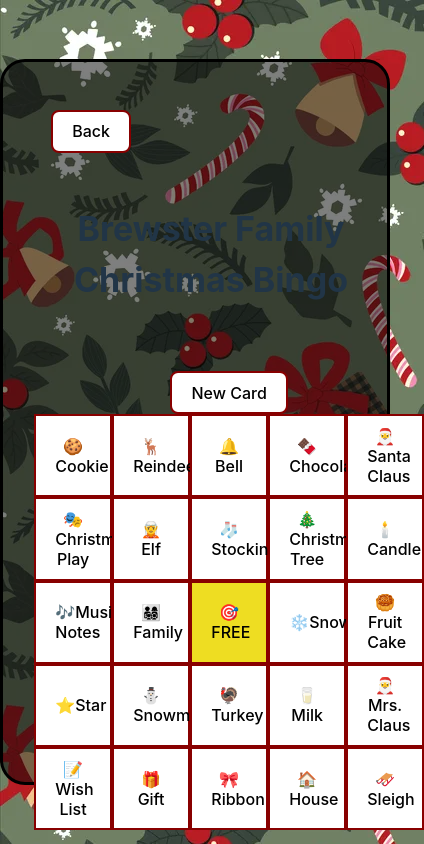
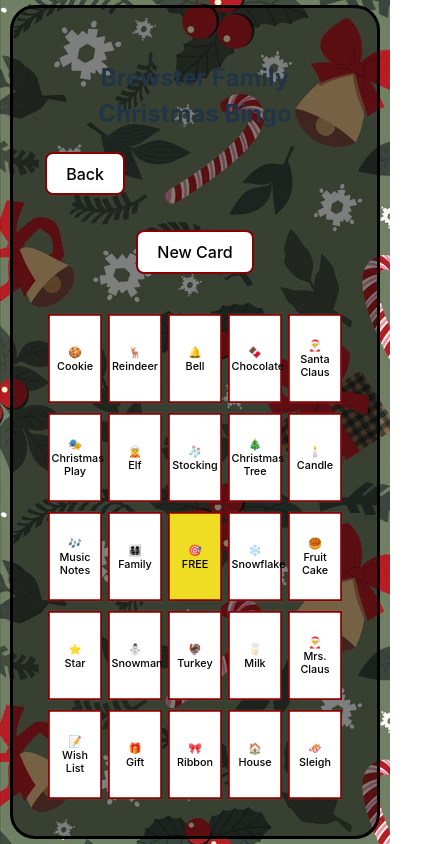
Before and after one commit to Keaton-Brewster/BrewsterChristmasBingo, a Preact app: page / in a window 390 px wide. Both pictures are taken after a click on the button "Bingo Card". Shown: the whole page, 424 px wide, since content can reach past the window. Built offline with nearby package versions, Linux system fonts and the light colour scheme.

Commit message:
made mobile look not like trash

```diff
--- a/src/app.css
+++ b/src/app.css
@@ -48,3 +48,23 @@ button:focus {
   border: #0b0 solid 2px !important;
   background-color: #060;
 }
+
+.card-tile {
+  font-size: 12px;
+  padding: 25px 2px;
+  min-width: 50px;
+}
+
+#new-card-button {
+  margin: 35px;
+}
+
+@media screen and (max-width: 475px) {
+  .card-tile {
+    transform: scale(0.9);
+  }
+
+  #app {
+    width: 300px !important;
+  }
+}
--- a/src/app.tsx
+++ b/src/app.tsx
@@ -13,72 +13,85 @@ export function App() {
 
   const cardStyle: CSSProperties = {
     display: cardVisible ? "block" : "none",
-    gridColumn: "span 5"  // Make card span all columns
+    width: '100%'
   }
 
   const cageStyle: CSSProperties = {
     display: cageVisible ? "block" : "none",
-    gridColumn: "span 5"  // Make generator span all columns
+    width: '100%'
   }
 
   const backButtonStyle: CSSProperties = {
-    display: backVisible ? "block" : "none",
-    gridColumn: "1",  // Place back button in first column
-    gridRow: "1"      // Place in first row
+    display: backVisible ? "block" : "none"
   }
 
   const optionButtonsStyle: CSSProperties = {
-    display: optionButtonsVisible ? "flex" : "none",
-    margin: "1em",
-    padding: "1em",
-    justifyContent: "center",
-    gridColumn: "span 2"  // Each button spans 2 columns
+    display: optionButtonsVisible ? "block" : "none",
+    width: '100%'
   }
 
-  const containerStyle: CSSProperties = {
-    display: "grid",
-    gridTemplateColumns: "repeat(5, 1fr)",  // 5 equal columns
-    gap: "1rem",                            // Space between grid items
-    width: "100%",
-    maxWidth: "1200px",
-    margin: "0 auto",
-    padding: "1rem"
-  }
-
-  const headerStyle: CSSProperties = {
-    gridColumn: "span 5",  // Make header span all columns
-    textAlign: "center",
-    margin: "1em 0",
-    fontSize: "34px"
-  }
-
-  return (
-    <div style={containerStyle}>
-      <h2 style={headerStyle}>Brewster Family Christmas Bingo</h2>
-      <Button style={backButtonStyle} text='Back' handler={(e) => {
+  const resetView = (e: Event) => {
     e.preventDefault()
     setCageVisible(false)
     setCardVisible(false)
     setOptionButtonsVisible(true)
     setBackVisible(false)
-      }} />
-      <div style={{ gridColumn: "2 / span 3", display: "flex", gap: "1rem", justifyContent: "center" }}>
-        <Button style={optionButtonsStyle} text='Bingo Card' handler={(e) => {
+  }
+
+  const showCard = (e: Event) => {
     e.preventDefault()
     setCardVisible(true)
     setOptionButtonsVisible(false)
     setBackVisible(true)
-        }} />
-        <Button style={optionButtonsStyle} text='Bingo Cage' handler={(e) => {
+  }
+
+  const showCage = (e: Event) => {
     e.preventDefault()
     setCageVisible(true)
     setOptionButtonsVisible(false)
     setBackVisible(true)
-        }} />
+  }
+
+  return (
+    <div className="w-full max-w-6xl mx-auto px-4 sm:px-6 py-4 sm:py-6">
+      <div className="flex flex-col items-center gap-4 sm:gap-6">
+        {/* Header */}
+        <h2 className="text-2xl sm:text-3xl md:text-4xl text-center font-bold">
+          Brewster Family Christmas Bingo
+        </h2>
+
+        {/* Back Button */}
+        {backVisible && (
+          <div className="w-full sm:w-auto">
+            <Button
+              style={backButtonStyle}
+              text='Back'
+              handler={resetView}
+            />
           </div>
-      <div style={{ gridColumn: "2 / span 3", display: "flex", gap: "1rem", justifyContent: "center" }}>
-        <Cage style={cageStyle} />
-        <Card style={cardStyle} />
+        )}
+
+        {/* Option Buttons */}
+        {optionButtonsVisible && (
+          <div className="w-full flex flex-col sm:flex-row gap-4 justify-center">
+            <Button
+              style={optionButtonsStyle}
+              text='Bingo Card'
+              handler={showCard}
+            />
+            <Button
+              style={optionButtonsStyle}
+              text='Bingo Cage'
+              handler={showCage}
+            />
+          </div>
+        )}
+
+        {/* Game Components */}
+        <div className="w-full">
+          {cardVisible && <Card style={cardStyle} />}
+          {cageVisible && <Cage style={cageStyle} />}
+        </div>
       </div>
     </div>
   )
--- a/src/components/cage.tsx
+++ b/src/components/cage.tsx
@@ -22,17 +22,15 @@ export default function Cage(props: { style?: CSSProperties }): JSX.Element {
 
         let intervalId: number;
         const shuffledBalls = arrayShuffle([...remainingBalls]);
-        const cycleDuration = 2000; // Slot machine effect duration (in ms)
-        const cycleInterval = 100; // Interval between cycles
+        const cycleDuration = 2000;
+        const cycleInterval = 100;
 
-        // Start cycling through items
         let cycleIndex = 0;
         intervalId = setInterval(() => {
             setTempBall(shuffledBalls[cycleIndex % shuffledBalls.length]);
             cycleIndex++;
         }, cycleInterval);
 
-        // Stop cycling and pick the next ball
         setTimeout(() => {
             clearInterval(intervalId);
             const drawn = shuffledBalls[0];
@@ -55,18 +53,18 @@ export default function Cage(props: { style?: CSSProperties }): JSX.Element {
     };
 
     return (
-        <div style={style ?? undefined} className="flex flex-col items-center gap-4 p-4">
-            <div className="text-center mb-4">
-                <p className="text-gray-600">
+        <div style={style ?? undefined} className="flex flex-col items-center gap-2 sm:gap-4 p-2 sm:p-4 w-full max-w-lg mx-auto">
+            <div className="text-center mb-2 sm:mb-4">
+                <p className="text-gray-600 text-sm sm:text-base">
                     Remaining Balls: {remainingBalls.length} / {initialBalls.length}
                 </p>
             </div>
 
-            <div className="text-center mb-4">
+            <div className="text-center mb-2 sm:mb-4 w-full">
                 {isCycling && tempBall ? (
                     <div
-                        style={{ fontSize: "150px" }}
-                        className="text-7xl mb-2 animate-spin"
+                        style={{ fontSize: "clamp(80px, 15vw, 150px)" }}
+                        className="animate-spin mb-2"
                         role="img"
                         aria-label={tempBall.description}
                     >
@@ -74,45 +72,42 @@ export default function Cage(props: { style?: CSSProperties }): JSX.Element {
                     </div>
                 ) : currentBall ? (
                     <div
-                        style={{ fontSize: "150px" }}
-                        className="text-7xl mb-2"
+                        style={{ fontSize: "clamp(80px, 15vw, 150px)" }}
+                        className="mb-2"
                         role="img"
                         aria-label={currentBall.description}
                     >
                         {currentBall.icon}
                     </div>
                 ) : (
-                    <p className="text-gray-400">Click "Draw Ball" to start!</p>
+                    <p className="text-gray-400 text-sm sm:text-base">Click "Draw Ball" to start!</p>
                 )}
-                {currentBall && <p className="text-xl">{currentBall.description}</p>}
+                {currentBall && <p className="text-base sm:text-xl break-words">{currentBall.description}</p>}
             </div>
 
-            <div className="flex gap-4">
+            <div className="flex flex-col sm:flex-row gap-2 sm:gap-4 w-full sm:w-auto">
                 <button
                     onClick={drawBall}
                     disabled={remainingBalls.length === 0 || isCycling}
-                    className="px-4 py-2 bg-green-600 text-white rounded-md disabled:bg-gray-400"
+                    className="w-full sm:w-auto px-4 py-2 bg-green-600 text-white rounded-md disabled:bg-gray-400 text-sm sm:text-base"
                 >
                     Draw Ball
                 </button>
-            </div>
-            <div className="flex gap-4">
                 <button
                     onClick={resetGame}
-                    className="px-4 py-2 bg-green-600 text-white rounded-md disabled:bg-gray-400"
+                    className="w-full sm:w-auto px-4 py-2 bg-green-600 text-white rounded-md disabled:bg-gray-400 text-sm sm:text-base"
                 >
                     Reset Game
                 </button>
             </div>
 
-            <div className="mt-4">
-                <h3 className="text-xl font-bold mb-2">Drawn Balls:</h3>
+            <div className="mt-2 sm:mt-4 w-full">
+                <h3 className="text-lg sm:text-xl font-bold mb-2 text-center">Drawn Balls:</h3>
                 <div className="flex flex-wrap gap-2 justify-center">
                     {drawnBalls.map((ball, index) => (
                         <span
-                            style={{ fontSize: "45px" }}
+                            style={{ fontSize: "clamp(30px, 8vw, 45px)" }}
                             key={index}
-                            className="text-2xl"
                             role="img"
                             aria-label={ball.description}
                         >
--- a/src/components/card.tsx
+++ b/src/components/card.tsx
@@ -51,9 +51,10 @@ export default function Card(props: { style?: CSSProperties }): JSX.Element {
     };
 
     return (
-        <div style={style} className="max-w-md mx-auto p-4">
+        <div id="card" style={style} className="max-w-md mx-auto p-4">
             <div className="text-center mb-4">
                 <button
+                    id="new-card-button"
                     onClick={newCard}
                     className="bg-green-600 text-white px-4 py-2 rounded-md mb-4"
                 >
@@ -68,10 +69,6 @@ export default function Card(props: { style?: CSSProperties }): JSX.Element {
                     display: "grid",
                     gridTemplateRows: "repeat(5, 1fr)",
                     gridTemplateColumns: "repeat(5, 1fr)",
-                    width: "100%", // Adjust this based on your design
-                    height: "320px", // Ensures square grid
-                    alignContent: "start",
-                    justifyContent: "start"
                 }}
             >
                 {cardItems.map((item, index) => (
@@ -87,6 +84,7 @@ export default function Card(props: { style?: CSSProperties }): JSX.Element {
                         <span className="text-2xl" role="img" aria-label={item.description}>
                             {item.icon}
                         </span>
+                        <br />
                         <span className="text-xs mt-1 text-center leading-tight">
                             {item.description}
                         </span>
```
Lines whose indentation alone changed are shown as unchanged.
